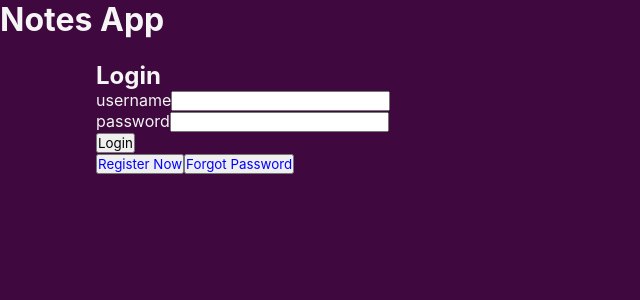
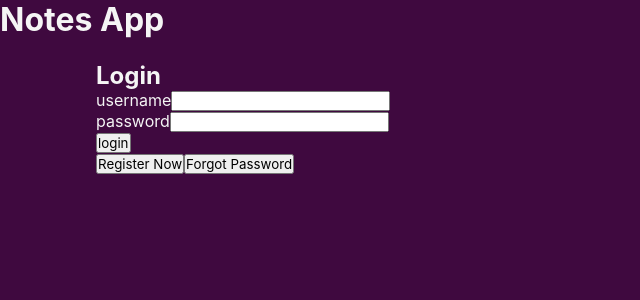
Before and after one commit to raviharish108/notes_app, a React (Create React App) app: page / in a window 1280 px wide. Shown: the top 300 px of the page, without its empty margins (0-640 px from the left). Built offline with nearby package versions, Linux system fonts and the light colour scheme.

Commit message:
forgot password

```diff
--- a/src/pages/login/Change_password.js
+++ b/src/pages/login/Change_password.js
@@ -25,6 +25,7 @@ export function Changepassword() {
             await setbusy(false);
         }
         catch (err) {
+            await setbusy(false);
             await alert(err.response.data.msg);
             await navi1();
         }
--- a/src/pages/login/login.js
+++ b/src/pages/login/login.js
@@ -50,13 +50,6 @@ export function Login(){
 
     }
 }
-       if(busy){
-        return(
-          <div>
-            connecting...
-          </div>
-        )
-      }
 
     return(
                 <div className="login_container">
@@ -72,10 +65,10 @@ export function Login(){
                         <input id="password" type="password" name="password" onChange={formik.handleChange} onBlur={formik.handleBlur}  value={formik.values.password}/>
                         {formik.touched.password && formik.errors.password ? ( <div>{formik.errors.password}</div>) : null}
                      </div>
-                    <button type="submit">Login</button>
+                    <button type="submit"  >{busy?"loading....":"login"}</button>
                    </form>
-                    <button type="submit"><Link to="/register" style={{ textDecoration: 'none', color: 'blue' }}>Register Now</Link></button>
-                    <button type="submit"><Link to="/forgot" style={{ textDecoration: 'none', color: 'blue' }}>Forgot Password</Link></button>
+                    <button type="submit"><Link to="/register" style={{ textDecoration: 'none',color:"black"}}>Register Now</Link></button>
+                    <button type="submit"><Link to="/forgot" style={{ textDecoration: 'none',color:"black" }}>Forgot Password</Link></button>
 
              </div>
     )
```
Also changed, not shown: package.json (+7 -5 lines), src/pages/create/create.css (+8 -0 lines), src/pages/login/login.css (+11 -0 lines), 1 other file (tests, documents, lock files or other folders).
